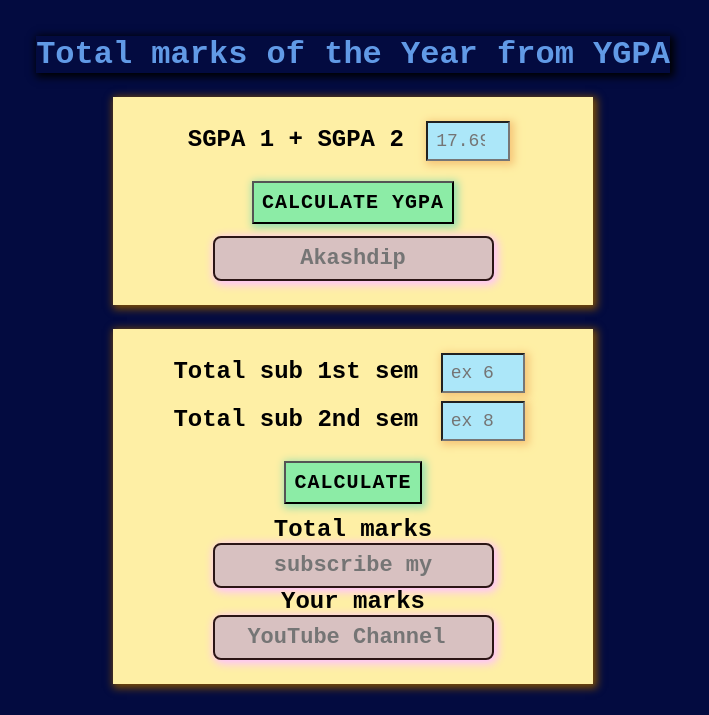
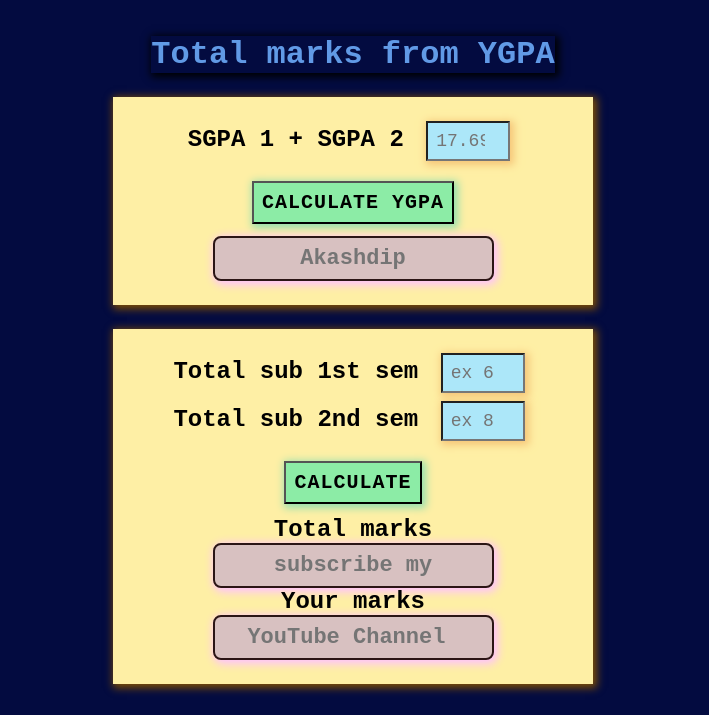
Before and after one commit to akashdip2001/ygpa-to-percentage-calculator, a plain HTML site: page index.html in a window 1280 px wide. Shown: the top 715 px of the page, without its empty margins (287-996 px from the left). Drawn offline with Linux system fonts and the light colour scheme.

Commit message:
Update index.html

```diff
--- a/index.html
+++ b/index.html
@@ -13,7 +13,7 @@
 <body>
   <br>
   <br>
-    <h1>Total marks of the Year from YGPA</h1>
+  <h1>Total marks from YGPA</h1>
 
     <div>
 
```
